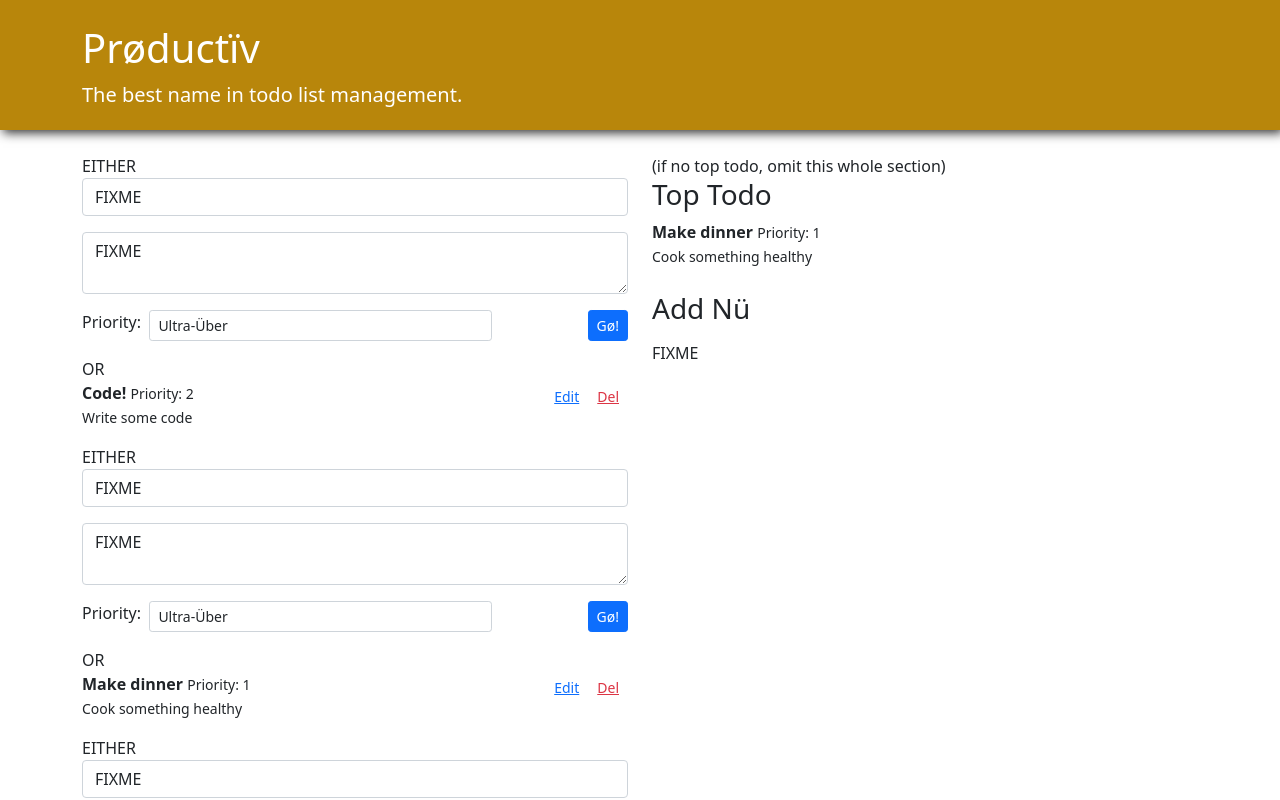
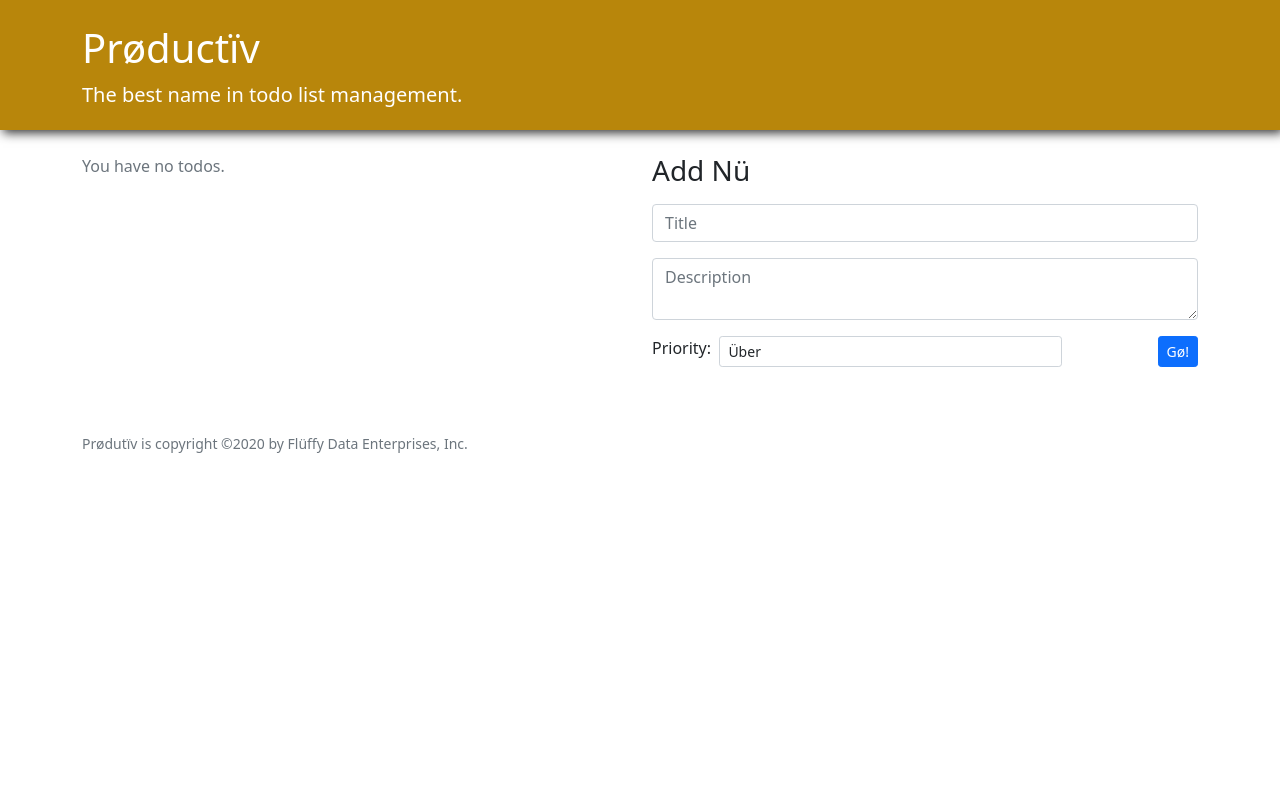
Before and after one commit to jcbluemel/react-productiv, a React (Create React App) app: page / in a window 1280 px wide. Shown: the top 800 px of the page. Built offline with nearby package versions, Linux system fonts and the light colour scheme.

Commit message:
working on add form

```diff
--- a/src/App.js
+++ b/src/App.js
@@ -20,7 +20,7 @@ function App() {
         </header>
 
         <section className="container mt-4">
-          <TodoApp initialTodos={[
+          {/* <TodoApp initialTodos={[
             {
               id: 1,
               title: "Code!",
@@ -39,8 +39,8 @@ function App() {
               description: "In bed by 11:15",
               priority: 3,
             },
-          ]} />
-
+          ]} /> */}
+          <TodoApp initialTodos={[]} />
           <Footer />
         </section>
       </main>
--- a/src/TodoApp.js
+++ b/src/TodoApp.js
@@ -3,6 +3,7 @@ import { v4 as uuid } from "uuid";
 
 import TopTodo from "./TopTodo";
 import EditableTodoList from "./EditableTodoList";
+import TodoForm from "./TodoForm";
 
 /** App for managing a todo list.
  *
@@ -17,9 +18,9 @@ import EditableTodoList from "./EditableTodoList";
 
 function TodoApp({ initialTodos }) {
   const [todos, setTodos] = useState(initialTodos);
-
   /** add a new todo to list */
   function create(newTodo) {
+    setTodos(todos => [...todos, newTodo]);
   }
 
   /** update a todo with updatedTodo */
@@ -35,20 +36,33 @@ function TodoApp({ initialTodos }) {
       <div className="row">
 
         <div className="col-md-6">
-          <EditableTodoList todos={todos}/> OR
-          <span className="text-muted">You have no todos.</span>
+          {todos.length > 0
+            ? <EditableTodoList todos={todos} />
+            : <span className="text-muted">You have no todos.</span>
+          }
         </div>
 
         <div className="col-md-6">
-          (if no top todo, omit this whole section)
-          <section className="mb-4">
-            <h3>Top Todo</h3>
-            <TopTodo todos={todos} />
-          </section>
+          {todos.length > 0
+            ? <section className="mb-4">
+              <h3>Top Todo</h3>
+              <TopTodo todos={todos} />
+            </section>
+            : ""
+          }
 
           <section>
             <h3 className="mb-3">Add Nü</h3>
-            FIXME
+            <TodoForm
+              initialFormData={
+                {
+                  title: "",
+                  description: "",
+                  priority: 2
+                }
+              }
+              handleSave={create}
+            />
           </section>
         </div>
 
--- a/src/TodoForm.js
+++ b/src/TodoForm.js
@@ -7,16 +7,30 @@ import React, { useState } from "react";
  * - initialFormData
  * - handleSave: function to call in parent.
  *
+ * State:
+ *  - fuck you TODO:
  * { TodoApp, EditableTodo } -> TodoForm
  */
 
 function TodoForm({ initialFormData, handleSave }) {
 
+  const [formData, setFormData] = useState(initialFormData);
+
   /** Update form input. */
-  function handleChange(evt) { }
+  function handleChange(evt) {
+    const { name, value } = evt.target;
+    setFormData(formData => ({
+      ...formData,
+      [name]: value,
+    }));
+   }
 
   /** Call parent function and clear form. */
-  function handleSubmit(evt) { }
+  function handleSubmit(evt) {
+    evt.preventDefault();
+    handleSave({ ...formData, id: 5 });
+    setFormData(initialFormData);
+   }
 
   return (
     <form className="NewTodoForm" onSubmit={handleSubmit}>
@@ -28,7 +42,7 @@ function TodoForm({ initialFormData, handleSave }) {
           className="form-control"
           placeholder="Title"
           onChange={handleChange}
-          value="FIXME"
+          value={formData.title}
           aria-label="Title"
         />
       </div>
@@ -40,7 +54,7 @@ function TodoForm({ initialFormData, handleSave }) {
           className="form-control"
           placeholder="Description"
           onChange={handleChange}
-          value="FIXME"
+          value={formData.description}
           aria-label="Description"
         />
       </div>
@@ -52,7 +66,7 @@ function TodoForm({ initialFormData, handleSave }) {
           </label>
           <select id="newTodo-priority"
             name="priority"
-            value="FIXME"
+            value={formData.priority}
             onChange={handleChange}
             className="form-control form-control-sm d-inline-flex"
           >
```
